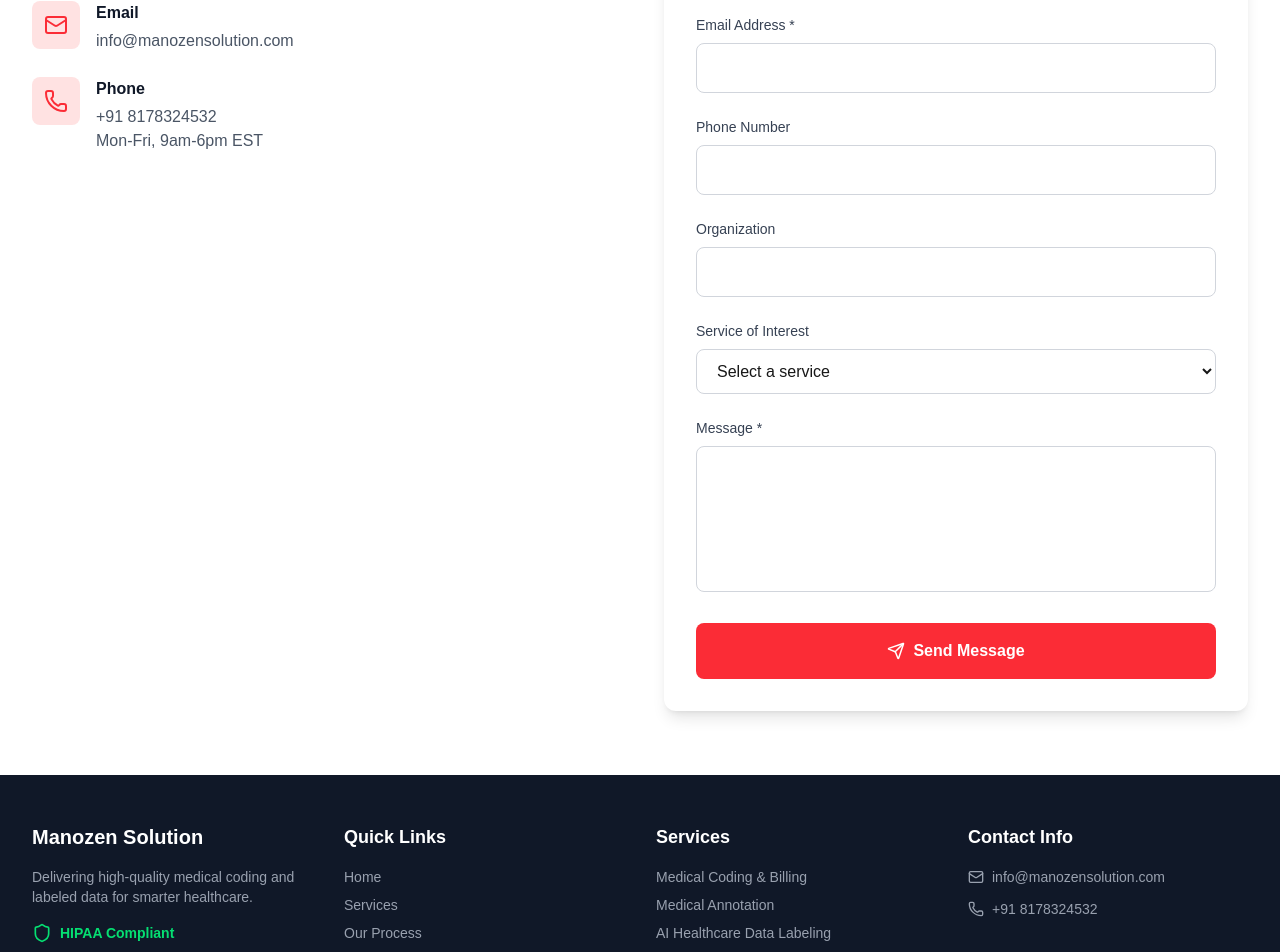
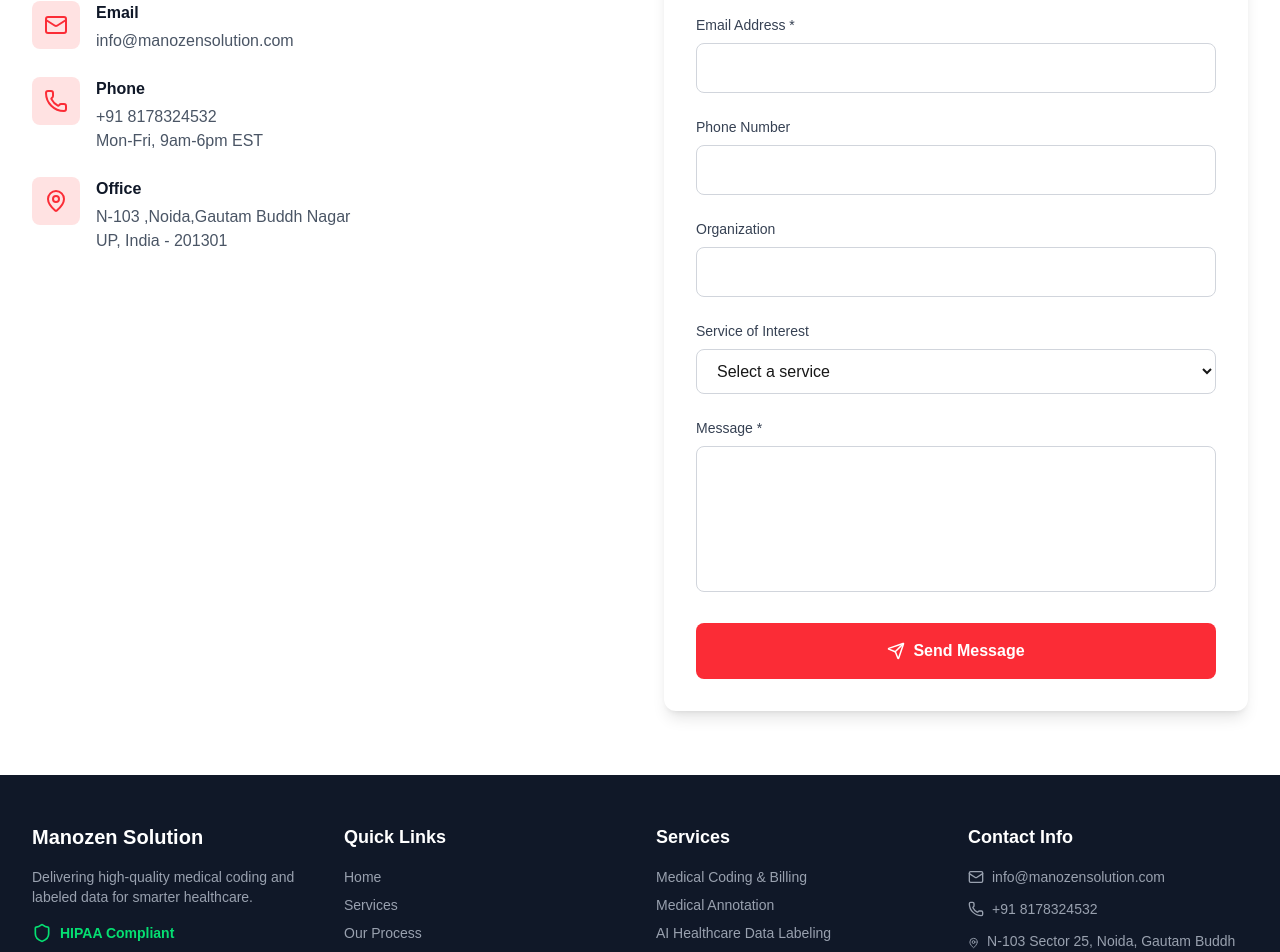
Before and after one commit to itsankittiwari/manozen, a Next.js app: page /contact in a window 1280 px wide. Shown: the part 503-1455 px from the top of the page. Built offline with nearby package versions, Linux system fonts and the light colour scheme.

Commit message:
[IMP] Add the office address in website

```diff
--- a/src/app/contact/page.jsx
+++ b/src/app/contact/page.jsx
@@ -95,14 +95,14 @@
             <div className="space-y-6">
               <Info icon={Mail} title="Email" lines={["info@manozensolution.com"]} />
               <Info icon={Phone} title="Phone" lines={["+91 8178324532", "Mon-Fri, 9am-6pm EST"]} />
-              {/* <Info
+              <Info
                 icon={MapPin}
                 title="Office"
                 lines={[
-                  "N-103 ,Noida",
+                  "N-103 ,Noida,Gautam Buddh Nagar",
                   "UP, India - 201301",
                 ]}
-              /> */}
+              />
             </div>
           </div>
 
--- a/src/components/Footer.jsx
+++ b/src/components/Footer.jsx
@@ -53,10 +53,10 @@
                 <Phone size={16} />
                 <span>+91 8178324532</span>
               </li>
-              {/* <li className="flex items-start space-x-2">
+              <li className="flex items-start space-x-2">
                 <MapPin size={16} className="mt-1" />
-                <span>N-103 Sector 25, Noida</span>
-              </li> */}
+                <span>N-103 Sector 25, Noida, Gautam Buddh Nagar, UP - 201301</span>
+              </li>
             </ul>
           </div>
         </div>
```
